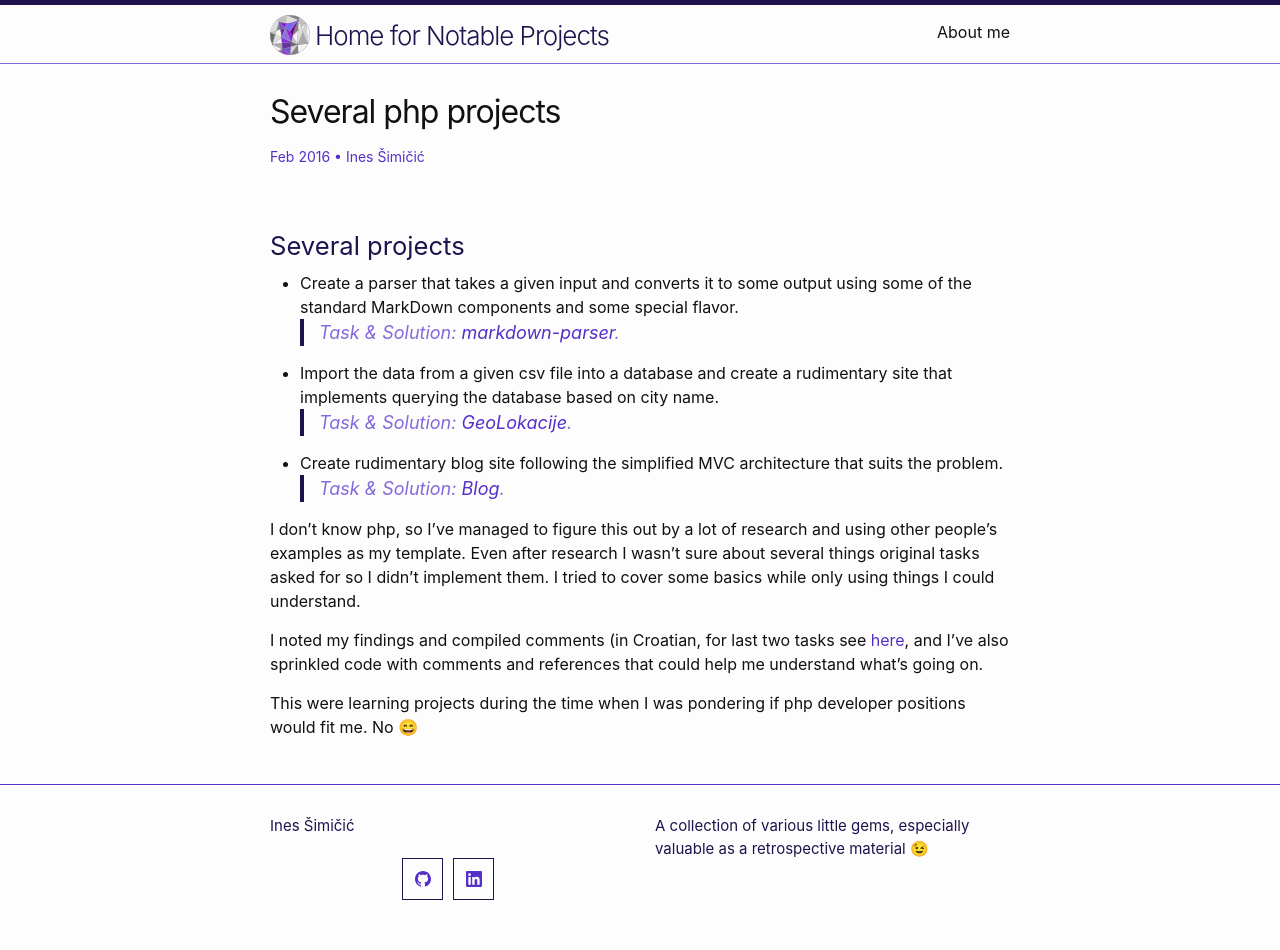
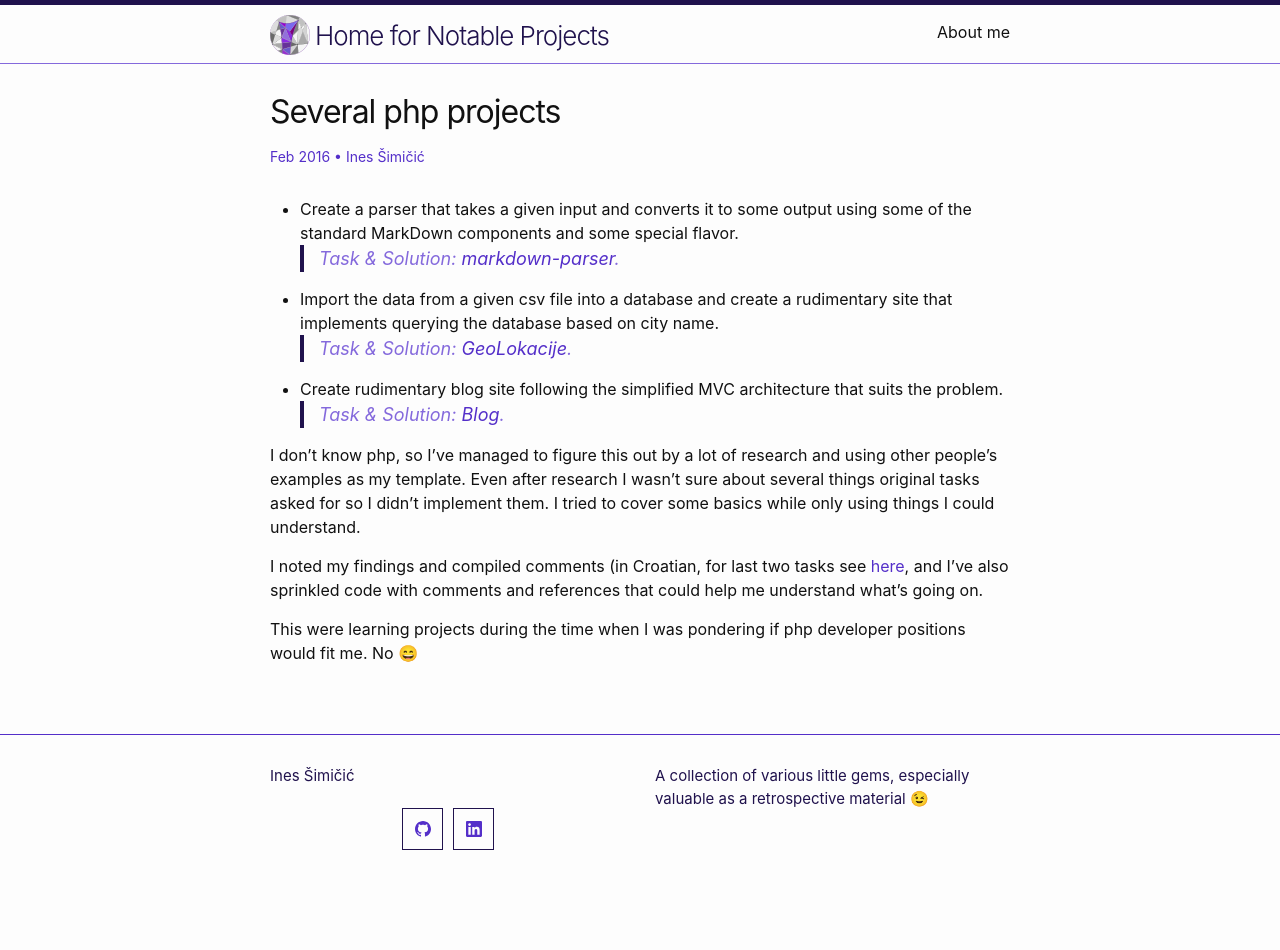
Before and after one commit to inesucrvenom/inesucrvenom.github.io, a Jekyll site: the page built from _posts/2016-02-01-php-several-projects.md, in a window 1280 px wide. Built offline with Jekyll 4.4.1, drawn with Linux system fonts in a browser that asks for light colours; emoji names are drawn with the system emoji font; after the commit the page ends 900 px from its top, so only the background shows below that.

Commit message:
remove extra title

```diff
--- a/_posts/2016-02-01-php-several-projects.md
+++ b/_posts/2016-02-01-php-several-projects.md
@@ -3,7 +3,6 @@ title: Several php projects
 image: assets/post-mix.png
 ---
 
-## Several projects
 - Create a parser that takes a given input and converts it to some output using some of the standard MarkDown components and some special flavor.
 > Task & Solution: [markdown-parser](https://github.com/inesucrvenom/practice-archive/tree/master/job-interview-php/markdown-parser).
 
```
